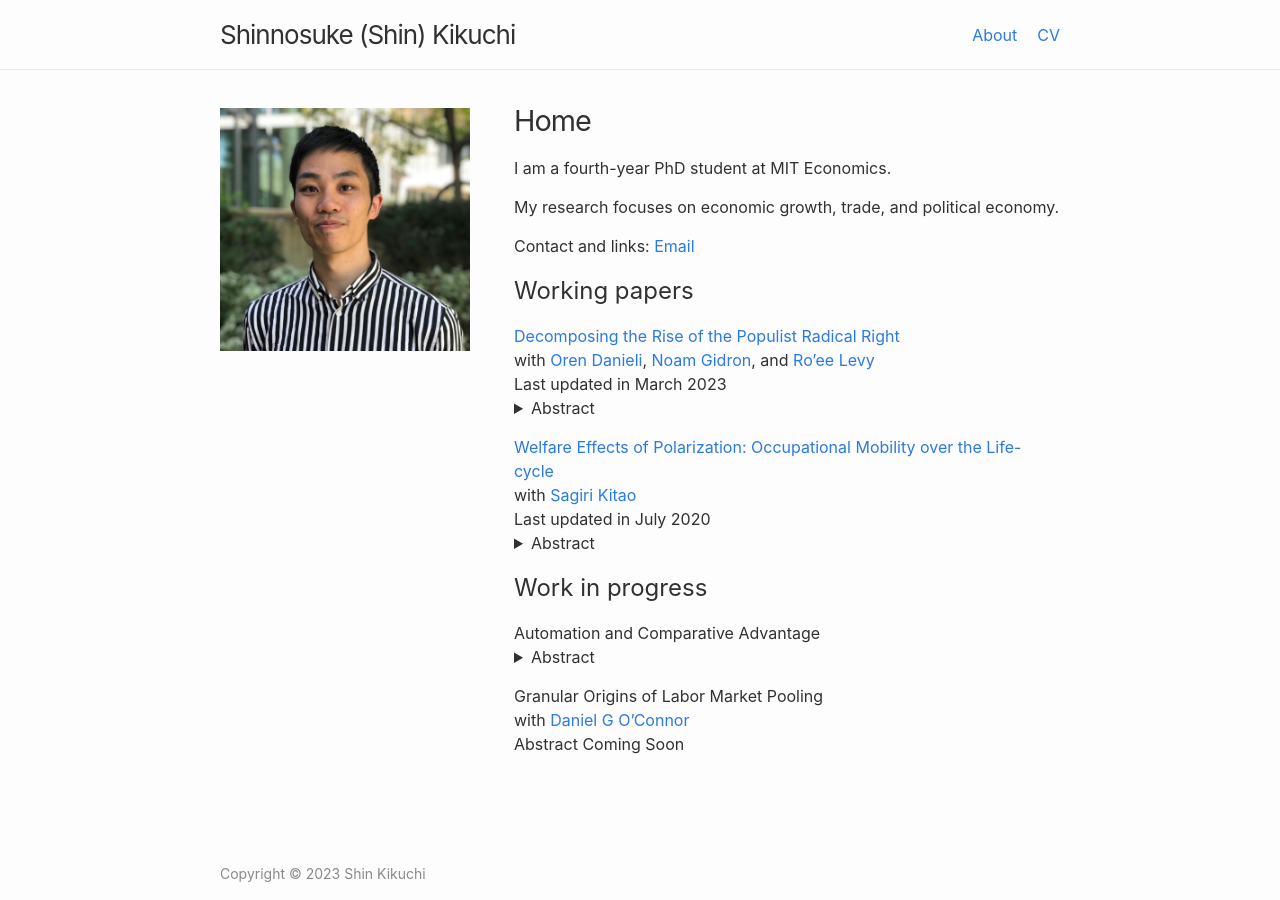
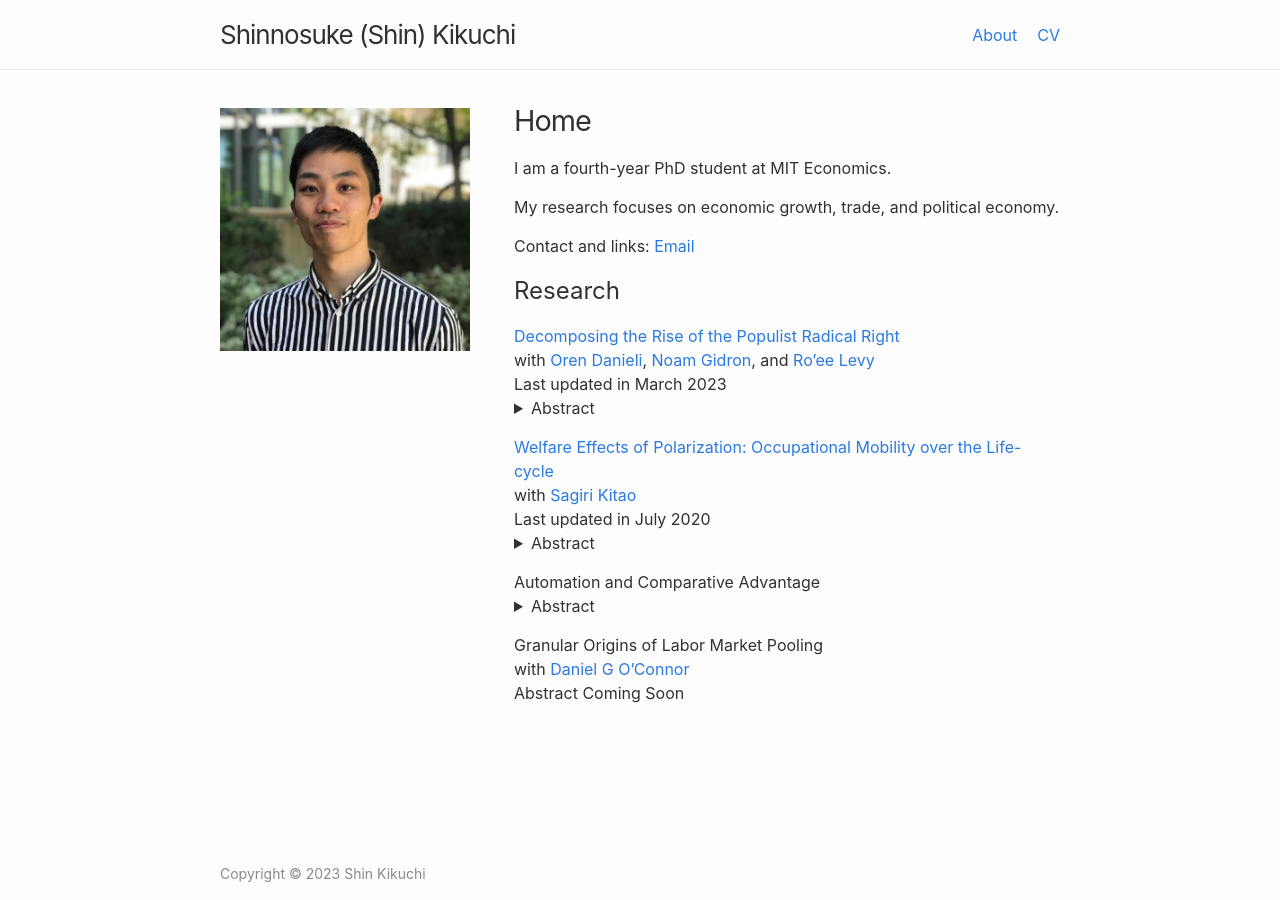
Before and after one commit to shinnkikuchi/shinnkikuchi.github.io, a Jekyll site: the page built from index.md, in a window 1280 px wide. Built offline with Jekyll 4.4.1, drawn with Linux system fonts in a browser that asks for light colours.

Commit message:
Update index.md

```diff
--- a/index.md
+++ b/index.md
@@ -14,7 +14,7 @@ My research focuses on economic growth, trade, and political economy.
 Contact and links: [Email](mailto:skikuchi@mit.edu)
 
 
-## Working papers
+## Research
 
 <a href="/files/research/DGKL-Populism.pdf" target="_blank">Decomposing the Rise of the Populist Radical Right</a>
 <br>
@@ -39,7 +39,6 @@ Last updated in July 2020<br>
 </details>
 
 
-## Work in progress
 Automation and Comparative Advantage<br>
 <details style="margin-bottom: 15px; margin-top: -15px">
 	<summary>Abstract</summary>
```
